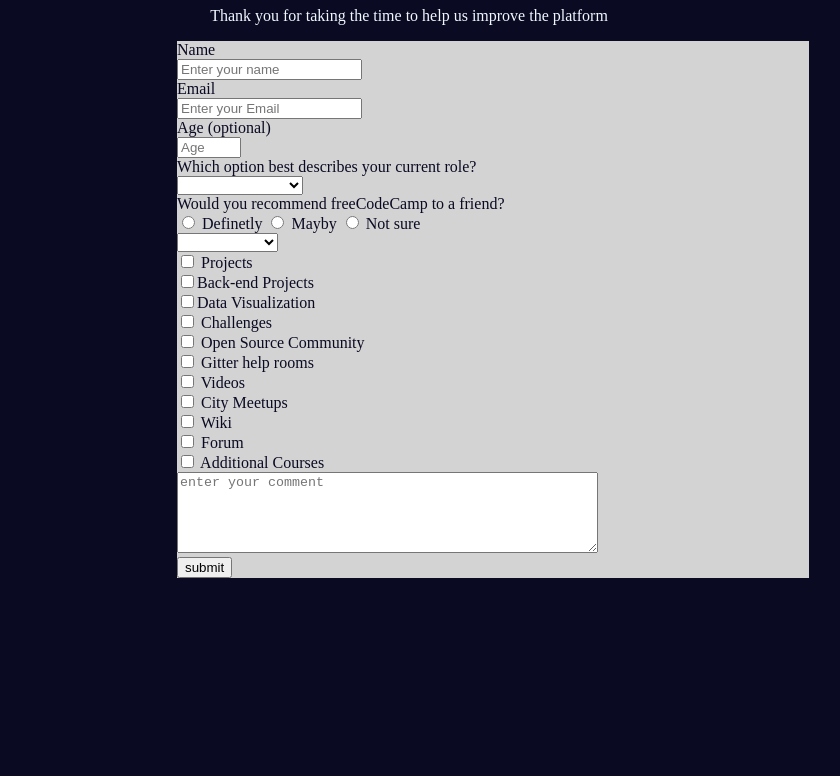
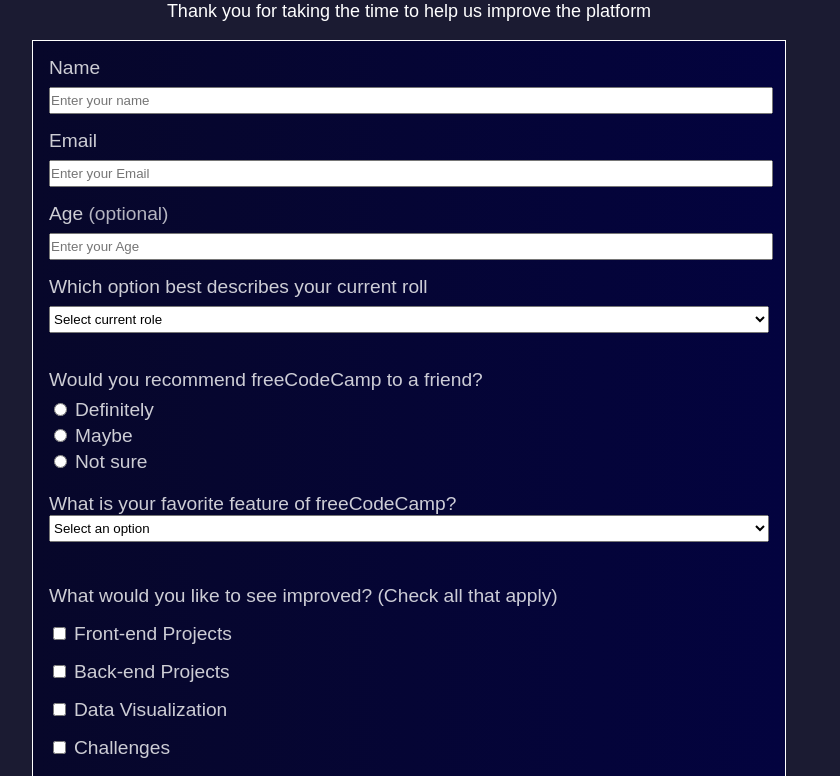
Before and after one commit to mzahmd/Responsive-Web-Design, a plain HTML site: page Survey Form/index.html in a window 1280 px wide. Shown: the part 73-849 px from the top of the page, without its empty margins (231-1071 px from the left). Before the commit the page ends 800 px from the top, so only its background shows below. Drawn offline with Linux system fonts and the light colour scheme.

Commit message:
Initial commit

```diff
--- a/Survey Form/index.html
+++ b/Survey Form/index.html
@@ -10,70 +10,84 @@
 
 <body>
 
-  <h1 id="title">freeCodeCamp Survey Form</h1>
-  <p id="description">Thank you for taking the time to help us improve the platform </p>
-
-  <div id="back">
-    <form id="survey-form">
-
-      <div id="first">
+<div class="container">
+    <div class="topic">
+        <h1 id="title">freeCodCamp Survey Form</h1>
+        <p id="description">Thank you for taking the time to help us improve the platform</p>
+    </div>
+    <form method="post" action="#" class="survey" id="survey-form">
+        <div class="survey-label">
             <label id="name-label" for="name">Name</label>
-        <input id="name" type="text" placeholder="Enter your name" required></input>
-
+            <input class="survey-input" type="text" placeholder="Enter your name" id="name" required>
+        </div>
+        <div class="survey-label">
             <label id="email-label" for="email">Email</label>
-        <input id="email" type="email" placeholder="Enter your Email" required></input>
-
-        <label id="number-label" for="number">Age (optional)</label>
-        <input id="number" type="number" min="0" max="200" placeholder="Age" required></input>
+            <input class="survey-input" type="email" placeholder="Enter your Email" id="email" required>
         </div>
-
-      <label for="dropdown1">Which option best describes your current role?</label>
-      <select id="dropdown1">
-        <option></option>
+        <div class="survey-label">
+            <label id="number-label" for="number">Age <span class="survey-number-span">(optional)</span></label>
+            <input class="survey-input" type="number" placeholder="Enter your Age" id="number" min="0" max="200">
+        </div>
+        <div class="survey-label">
+            <label id="dropdown-label-1" for="dropdown">Which option best describes your current roll</label>
+            <select id="dropdown" class="survey-select">
+                <option disabled selected value>Select current role</option>
                 <option>Student</option>
                 <option>Full Time Job</option>
                 <option>Full Time Learner</option>
                 <option>Prefer not to say</option>
                 <option>Other</option>
             </select>
+        </div>
+        <div class="survey-label">
+            <p id="radio-label">Would you recommend freeCodeCamp to a friend?</p>
+            <label class="survey-label-radio"><input class="survey-input-radio" type="radio" name="recommend"
+                                                     value="definitely">Definitely</label><br>
+            <label class="survey-label-radio"><input class="survey-input-radio" type="radio" name="recommend"
+                                                     value="maybe">Maybe</label><br>
+            <label class="survey-label-radio"><input class="survey-input-radio" type="radio" name="recommend"
+                                                     value="not-sure">Not sure</label>
+        </div>
+        <div class="survey-label">
+            <label id="dropdown-label-2">What is your favorite feature of freeCodeCamp?
+                <select class="survey-select">
+                    <option disabled selected value>Select an option</option>
+                    <option>Student</option>
+                    <option>Full Time Job</option>
+                    <option>Full Time Learner</option>
+                    <option>Prefer not to say</option>
+                    <option>Other</option>
+                </select>
+            </label>
+        </div>
+        <div class="survey-label">
+            <p class="survey-label-paragraph-checkbox">What would you like to see improved? (Check all that apply)</p>
+            <label class="survey-label--checkbox"><input class="survey-label-input--checkbox" type="checkbox" value="FE">Front-end Projects</label><br>
+            <label class="survey-label--checkbox"><input class="survey-label-input--checkbox" type="checkbox" value="BE">Back-end Projects</label><br>
+            <label class="survey-label--checkbox"><input class="survey-label-input--checkbox" type="checkbox" value="DV">Data Visualization</label><br>
+            <label class="survey-label--checkbox"><input class="survey-label-input--checkbox" type="checkbox" value="C">Challenges</label><br>
+            <label class="survey-label--checkbox"><input class="survey-label-input--checkbox" type="checkbox" value="OSC">Open Source Community</label><br>
+            <label class="survey-label--checkbox"><input class="survey-label-input--checkbox" type="checkbox" value="GHR">Gitter help rooms</label><br>
+            <label class="survey-label--checkbox"><input class="survey-label-input--checkbox" type="checkbox" value="V">Videos</label><br>
+            <label class="survey-label--checkbox"><input class="survey-label-input--checkbox" type="checkbox" value="CM">City Meetups</label><br>
+            <label class="survey-label--checkbox"><input class="survey-label-input--checkbox" type="checkbox" value="W">Wiki</label><br>
+            <label class="survey-label--checkbox"><input class="survey-label-input--checkbox" type="checkbox" value="F">Forum</label><br>
+            <label class="survey-label--checkbox"><input class="survey-label-input--checkbox" type="checkbox" value="AC">Additional Courses</label>
+        </div>
 
-      <label for="optional">Would you recommend freeCodeCamp to a friend?</label>
-      <section id="optional">
-        <input type="radio" value="definetly" name="button"></input> Definetly
-        <input type="radio" value="mayby" name="button"></input> Mayby
-        <input type="radio" value="not sure" name="button"></input> Not sure
-      </section>
+        <div class="survey-label">
+            <label id="textarea-label">Any comments or suggestions?
+                <textarea class="survey-label--textarea" placeholder="Enter your comment here..."></textarea>
+            </label>
+        </div>
 
-      <select id="dropdown">
-        <option></option>
-        <option>Challanges</option>
-        <option>Projects</option>
-        <option>Community</option>
-        <option>Open Source</option>
-      </select>
-
-      <section>
-        <label for="Projects"><input type="checkbox" value="fe" id="Projects"></input> Projects</label>
-        <label><input type="checkbox" value="be"></input>Back-end Projects</label>
-        <label><input type="checkbox" value="dv"></input>Data Visualization</label>
-        <label><input type="checkbox" value="c"></input> Challenges</label>
-        <label><input type="checkbox" value="osc"></input> Open Source Community</label>
-        <label><input type="checkbox" value="ghr"></input> Gitter help rooms</label>
-        <label><input type="checkbox" value="v"></input> Videos</label>
-        <label><input type="checkbox" value="cm"></input> City Meetups</label>
-        <label><input type="checkbox" value="w"></input> Wiki</label>
-        <label><input type="checkbox" value="f"></input> Forum</label>
-        <label><input type="checkbox" value="ac"></input> Additional Courses</label>
-      </section>
-
-      <section>
-        <textarea placeholder="enter your comment" rows="5" cols="50"></textarea>
-      </section>
-
-      <input id="submit" type="submit" value="submit"></input>
+        <div class="survey-label">
+            <input id="submit" type="submit" value="Submit">
+        </div>
 
     </form>
 </div>
+
 </body>
 
 </html>
--- a/Survey Form/styles.css
+++ b/Survey Form/styles.css
@@ -1,24 +1,121 @@
 body {
-    background-color: #0a0a23;
-    color: aliceblue;
+    padding: 0;
+    margin: 0;
 }
 
-#title, #description {
-    text-align: center;
+::selection {
+    color: blue;
+    background-color: white;
 }
 
-#back {
-    background-color: lightgray;
-    height: auto;
-    color: #0a0a23;
+.container {
+    font-family: sans-serif, Arial, Helvetica;
+    background-color: rgb(27, 27, 50);
 }
 
-label {
-    display: block;
+.topic {
+    text-align: center;
+    color: white;
 }
 
-#back {
-    width: 50%;
+#title {
+    margin-top: 0;
+    padding-top: 1rem;
+}
+
+#description {
+    font-size: 1.125rem;
+}
+
+.survey {
+    background-image: linear-gradient(90deg, rgb(7, 7, 42), rgb(3, 3, 63));
+    color: rgba(255, 255, 255, 0.8);
+    max-width: 45rem;
+    border: 1px solid white;
+    font-size: 1.2rem;
+    padding: 1rem;
     margin: auto;
-    margin-left: 400px;
 }
+
+.survey-label {
+    padding-bottom: 1rem;
+}
+
+.survey-number-span {
+    color: rgba(255, 255, 255, 0.7)
+}
+
+#name-label,
+#email-label,
+#number-label,
+#dropdown-label-1,
+#radio-label,
+#dropdown-label-2,
+#textarea-label {
+    display: block;
+    padding-bottom: 0.5rem;
+}
+
+.survey-input {
+    width: 100%;
+    padding: 0.25rem 0;
+}
+
+.survey-label--checkbox {
+    display: inline-block;
+    padding-top: 1rem;
+}
+
+.survey-label--checkbox:hover {
+    cursor: pointer;
+}
+
+.survey-label-radio {
+    display: inline-block;
+    padding-bottom: 0.25rem;
+}
+
+.survey-label-radio:hover {
+    cursor: pointer;
+}
+
+.survey-input-radio {
+    margin-right: 0.5rem;
+}
+
+.survey-label-paragraph-checkbox {
+    margin-bottom: 0;
+}
+
+.survey-label-input--checkbox {
+    margin-right: 0.5rem;
+}
+
+.survey-select {
+    width: 100%;
+    padding: 0.25rem 0;
+}
+
+#radio-label {
+    margin-bottom: 0;
+}
+
+.survey-label--textarea {
+    width: 100%;
+    min-height: 5rem;
+    resize: vertical;
+}
+
+#submit {
+    display: block;
+    width: 100%;
+    background-image: linear-gradient(90deg, #000428 0%, #004e92 51%, #000428 100%);
+    color: white;
+    font-size: 1rem;
+    cursor: pointer;
+    padding: 0.5rem 0;
+}
+
+#submit:hover {
+    color: #fff;
+}
```
Lines whose indentation alone changed are shown as unchanged.
